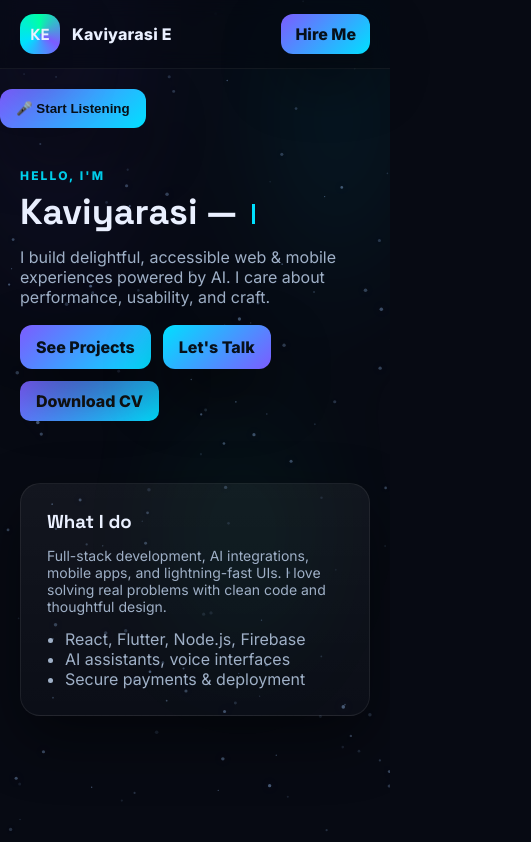
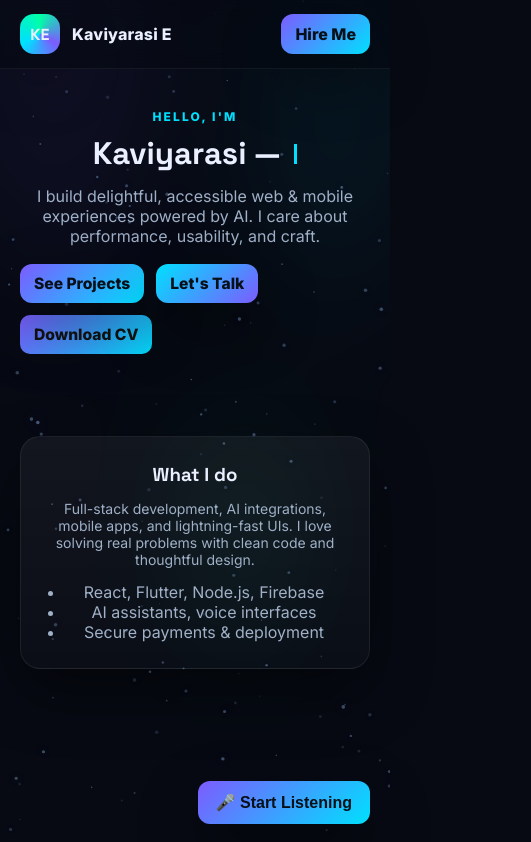
Before and after one commit to Kaviyarasi27/personal-portfolio, a plain HTML site: page index.html in a window 390 px wide. Shown: the top 842 px of the page, 531 px wide, since content can reach past the window. Drawn offline with nearby package versions, Linux system fonts and the light colour scheme.

Commit message:
Update index.html

```diff
--- a/index.html
+++ b/index.html
@@ -145,10 +145,51 @@
     /* ===== Reveal on scroll ===== */
     .reveal{opacity:0;transform:translateY(12px);transition:opacity .7s ease, transform .7s ease}
     .reveal.visible{opacity:1;transform:translateY(0)}
+    /* ===== Responsive Fixes ===== */
+@media (max-width: 1024px) {
+  .hero {
+    grid-template-columns: 1fr;
+    text-align: center;
+  }
+  .hero-card {
+    margin-top: 20px;
+  }
+}
 
-    /* ===== Responsive ===== */
-    @media (max-width: 1000px){.hero{grid-template-columns:1fr}.projects{grid-template-columns:1fr 1fr}.contact{grid-template-columns:1fr}.cert-wrap{grid-template-columns:1fr}}
-    @media (max-width: 640px){.projects{grid-template-columns:1fr}nav ul{display:none}}
+@media (max-width: 768px) {
+  nav ul {
+    display: none; /* hide normal nav */
+  }
+  .hamburger {
+    display: block;
+    cursor: pointer;
+    font-size: 24px;
+  }
+  .projects {
+    grid-template-columns: 1fr 1fr;
+  }
+}
+
+@media (max-width: 480px) {
+  h1 {
+    font-size: clamp(28px, 8vw, 42px);
+  }
+  .projects {
+    grid-template-columns: 1fr;
+  }
+  .btn, .cv-btn {
+    font-size: clamp(12px, 4vw, 16px);
+    padding: 10px 14px;
+  }
+  #micBtn {
+    position: fixed;
+    bottom: 20px;
+    right: 20px;
+    font-size: 16px;
+    padding: 12px 18px;
+    z-index: 1000;
+  }
+}
 
     /* Reduced motion */
     @media (prefers-reduced-motion: reduce){.card,.hover-reveal,.reveal{transition:none}.typing{animation:none;border-right:none}.aurora{animation:none}html,body{scroll-behavior:auto}}
```
